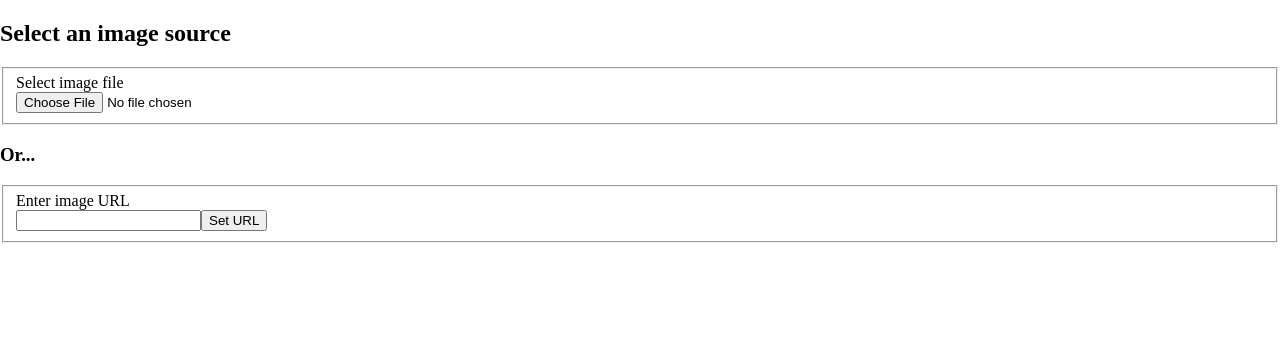
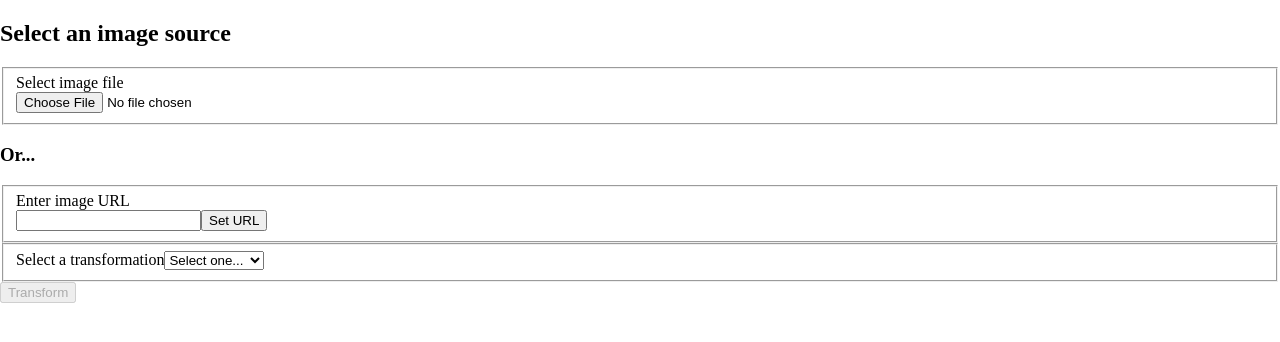
Before and after one commit to brandonkdutton/cs361-service, a React (Create React App) app in the folder gui/: page / in a window 1280 px wide. Shown: the top 342 px of the page. Built offline with nearby package versions, Linux system fonts and the light colour scheme.

Commit message:
all works. just add more transformations

```diff
--- a/gui/src/App.tsx
+++ b/gui/src/App.tsx
@@ -2,16 +2,6 @@ import React, { FC } from 'react';
 import HomePage from './HomePage';
 
 const App: FC = () => {
-
-  enum transformations {
-    saturate = "saturate",
-    monochrome = "monochrome",
-    brighten = "brighten",
-    darken = "darken"
-  };
-  type error = { message: string; };
-  type response = { imgUrl: string; };
-
   return (
     <HomePage />
   );
--- a/gui/src/HomePage.tsx
+++ b/gui/src/HomePage.tsx
@@ -1,7 +1,8 @@
 import React, { FC, useEffect, useState } from 'react';
 import FileSelect from './components/FileSelect';
 import UrlSelect from './components/UrlSelect';
-import { imageSource } from './components/types';
+import TransformMenu from './components/TransformMenu';
+import { imageSource, transformations as tr } from './components/types';
 import { v4 as uuidv4 } from 'uuid';
 
 const HomePage: FC = () => {
@@ -10,6 +11,7 @@ const HomePage: FC = () => {
   const [url, setUrl] = useState<string>('');
   const [displayImage, setDisplayImage] = useState<string>('');
   const [fileSelectKey, setFileSelectKey] = useState<string>(uuidv4());
+  const [tran, setTran] = useState<tr>();
 
   const setImageSource = (src: imageSource): void => {
     setImgSrcType(src);
@@ -25,6 +27,29 @@ const HomePage: FC = () => {
     }
   }, [file, url, imgSrcType]);
 
+  const handleTransform = async (): Promise<void> => {
+    const uri = process.env.REACT_APP_API_URI! + '/services/imageTransformer';
+    const body = new FormData();
+    body.append('img', imgSrcType === imageSource.file ? file! : url!);
+    body.append('imgType', imgSrcType ?? '');
+
+    type error = { message: string; };
+    type response = { imgUrl: string; };
+
+    try {
+      const req = await fetch(uri, { method: 'POST', body: body });
+      const resp: response | error = await req.json();
+
+      if (req.status < 200 || req.status >= 400)
+        return alert((resp as error).message);
+
+      const imgUrl: string = (resp as response).imgUrl;
+      setDisplayImage(imgUrl);
+    } catch (e) {
+      return alert((e as Error).message);
+    }
+  };
+
   return (
     <>
       <h2>Select an image source</h2>
@@ -39,6 +64,14 @@ const HomePage: FC = () => {
         setImageSource={setImageSource}
         setUrl={(url: string) => setUrl(url)}
       />
+      <TransformMenu
+        setTr={setTran}
+      />
+      <button
+        disabled={!tran || !(file || url)}
+        onClick={handleTransform}
+      >Transform</button>
+      <br />
       <img src={displayImage} />
     </>
   );
--- a/gui/src/components/FileSelect.tsx
+++ b/gui/src/components/FileSelect.tsx
@@ -1,5 +1,4 @@
-import React, { FC, useRef, RefObject, useState } from 'react';
-import { v4 as uuidv4 } from 'uuid';
+import React, { FC, useRef, RefObject } from 'react';
 import { imageSource } from './types';
 
 interface props {
@@ -11,7 +10,6 @@ interface props {
 
 const FileSelect: FC<props> = ({ setImageSource, setFile, forceRerenderKey, forceRerender }) => {
   const fileInputRef: RefObject<HTMLInputElement> = useRef<HTMLInputElement>(null);
-  const [fileInputKey, setFileInputKey] = useState<string>(uuidv4());
 
   const handleFileChange = (): void => {
     const file: File = fileInputRef!.current!.files![0];
--- /dev/null
+++ b/gui/src/components/TransformMenu.tsx
@@ -0,0 +1,23 @@
+import React, { FC } from 'react';
+import { transformations as tr } from './types';
+
+interface props {
+  setTr: (t: tr) => void;
+}
+
+const TransformMenu: FC<props> = ({ setTr }) => {
+  return (
+    <fieldset>
+      <label htmlFor="transformSelect">Select a transformation</label>
+      <select id="transformSelect" onChange={(e) => setTr(e.target.value as tr)}>
+        <option disabled selected value="">Select one...</option>
+        <option value={tr.saturate}>{tr.saturate}</option>
+        <option value={tr.monochrome}>{tr.monochrome}</option>
+        <option value={tr.brighten}>{tr.brighten}</option>
+        <option value={tr.darken}>{tr.darken}</option>
+      </select>
+    </fieldset>
+  );
+};
+
+export default TransformMenu;
--- a/gui/src/components/types.ts
+++ b/gui/src/components/types.ts
@@ -2,3 +2,10 @@ export enum imageSource {
     url = 'url',
     file = 'file'
 }
+
+export enum transformations {
+    saturate = "saturate",
+    monochrome = "monochrome",
+    brighten = "brighten",
+    darken = "darken"
+};
```
Also changed, not shown: 1 other file (tests, documents, lock files or other folders).
